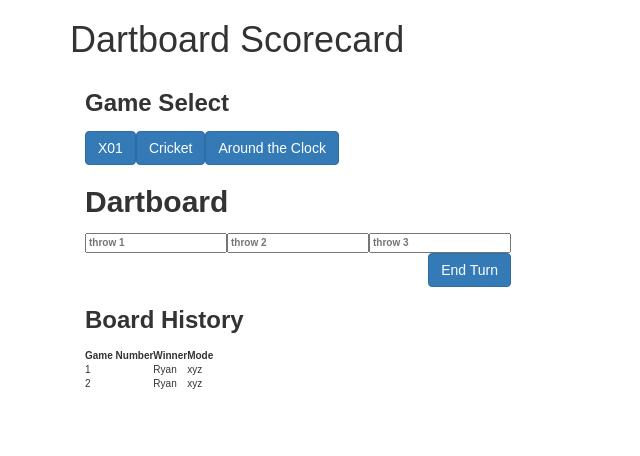
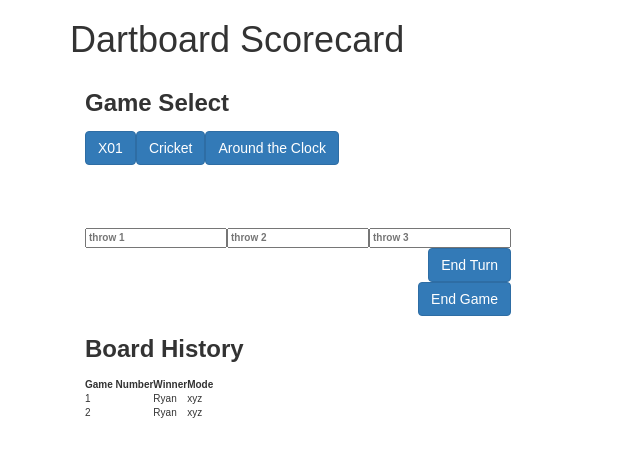
Before and after one commit to kneauxn/X01, an Angular app: page / in a window 1280 px wide. Shown: the top 456 px of the page, without its empty margins (0-640 px from the left). Built offline with nearby package versions, Linux system fonts and the light colour scheme.

Commit message:
Changed some things arround with game select. Now the GS component doesn't really do anything

```diff
--- a/src/app/dartboard/dartboard.component.html
+++ b/src/app/dartboard/dartboard.component.html
@@ -1,13 +1,30 @@
 <html>
+<div class="container" *ngIf='!chosenGame.length'>
+        <h3><label for="">Game Select</label></h3>
+        <button class='btn btn-primary'
+(click)='setGameType1()'>  X01  </button>
+
+        <button class='btn btn-primary'
+(click)='setGameType2()'>  Cricket  </button>
+
+        <button class='btn btn-primary'
+(click)='setGameType3()'>  Around the Clock  </button>
+</div>
+
+
 <div class="container">
-<h2><label for="">Dartboard</label></h2>
+        <h2><label for="">{{chosenGame}}</label></h2>
         <table>
                 <tr>
                         <th><input type="text" value="" placeholder="throw 1"></th>
                         <th><input type="text" value="" placeholder="throw 2"></th>
-                <th><input type="text" value="" placeholder="throw 3">
-        </tr><tr>
+                        <th><input type="text" value="" placeholder="throw 3"></th>
+                </tr>
+                <tr>
                         <td colspan="3" align="right"><button type="button" class="btn btn-primary">End Turn</button></td>
+                </tr>
+                        <td colspan="3" align="right"><button (click)='resetGame()'type="button" class="btn btn-primary">End Game</button></td>
         </table>
 </div>
+
 </html>
--- a/src/app/dartboard/dartboard.component.ts
+++ b/src/app/dartboard/dartboard.component.ts
@@ -6,10 +6,24 @@ import { Component, OnInit } from '@angular/core';
   styleUrls: ['./dartboard.component.css']
 })
 export class DartboardComponent implements OnInit {
-  title: 'Dartboard';
-  constructor() { }
+  chosenGame: string[] = [];
+
+  setGameType1(): void {
+    this.chosenGame[0] = 'X01';
+
+  }
+  setGameType2(): void {
+    this.chosenGame[0] = 'Cricket';
+  }
+  setGameType3(): void {
+    this.chosenGame[0] = 'Around the World';
+  }
+  resetGame(): void {
+    this.chosenGame = [];
+  }
+
+constructor() { }
 
   ngOnInit() {
   }
-
 }
--- a/src/app/game-select/game-select.component.html
+++ b/src/app/game-select/game-select.component.html
@@ -1,15 +1,3 @@
 <html>
-    <div class="container" *ngIf='!chosenGame.length'>
-<h3><label for="">Game Select</label></h3>
-<button class='btn btn-primary'
-(click)='setGameType1()'>  X01  </button>
 
-<button class='btn btn-primary'
-(click)='setGameType2()'>  Cricket  </button>
-
-<button class='btn btn-primary'
-(click)='setGameType3()'>  Around the Clock  </button>
-
-
-</div>
 </html>
--- a/src/app/game-select/game-select.component.ts
+++ b/src/app/game-select/game-select.component.ts
@@ -6,20 +6,6 @@ import { Component, OnInit } from '@angular/core';
   styleUrls: ['./game-select.component.css']
 })
 export class GameSelectComponent implements OnInit {
-  title = 'Game Select';
-  chosenGame: number[] = [];
-
-  // The functions that change the chosenGame value
-  // 1 = X01; 2 = Cricket; 3 = Aroung the Clock
-  setGameType1(): void {
-    this.chosenGame[0] = 1;
-  }
-  setGameType2(): void {
-    this.chosenGame[0] = 2;
-  }
-  setGameType3(): void {
-    this.chosenGame[0] = 3;
-  }
 
   constructor() { }
 
--- a/src/app/profile/profile.component.html
+++ b/src/app/profile/profile.component.html
@@ -16,6 +16,5 @@
       <td>{{game.gameType}}</td>
     </tr>
   </table>
-
 </div>
 </html>
```
Lines whose indentation alone changed are shown as unchanged.
